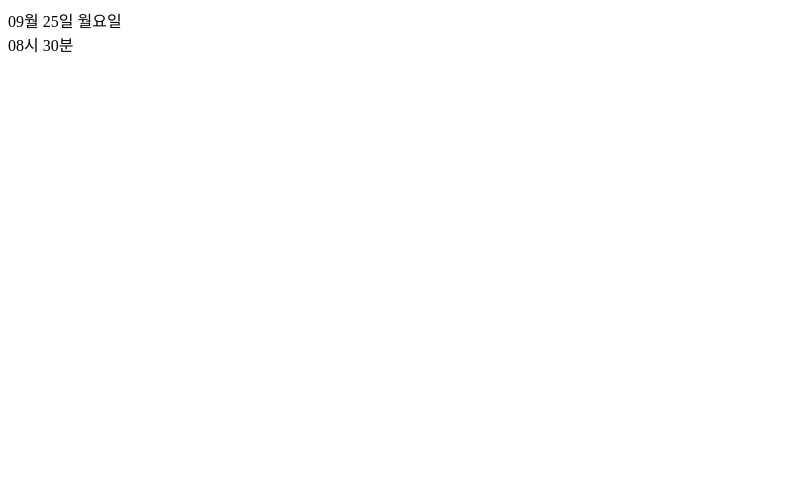
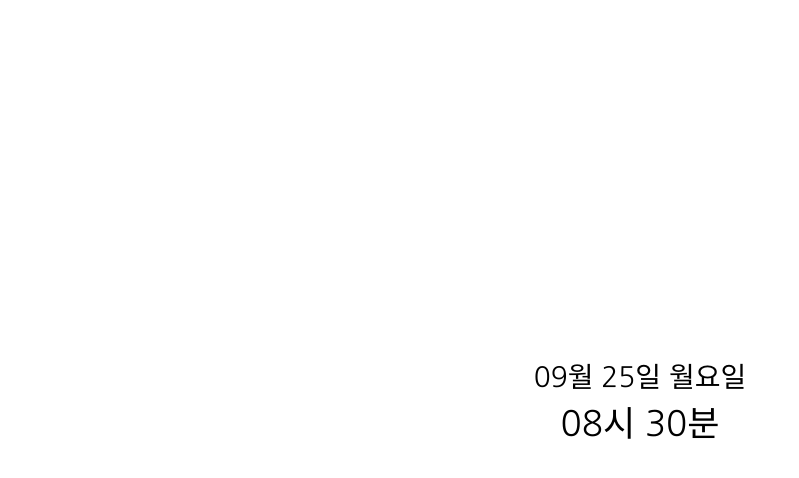
Before and after one commit to Rayched/ChromeCustomPageVerTS, a website: page index.html in a window 1280 px wide. Shown: the whole page, without its empty margins (0-799 px from the left). Drawn offline with Linux system fonts and the light colour scheme.

Commit message:
웹 페이지에 CSS Style 적용

```diff
--- /dev/null
+++ b/css/style.css
@@ -0,0 +1,35 @@
+:root {
+    --xxlarge : 170px;
+    --xlarge : 35px;
+    --large : 28px;
+    --medium : 18px;
+    --small : 16px;
+    --xsmall : 14px;
+}
+
+body {
+    font-family: 'Nanum Gothic', sans-serif;
+    margin : 0 auto;
+    width: 100%;
+}
+
+.Main_Container {
+    display: flex;
+    justify-content: center;
+    align-items: center;
+    height: 100vh;
+}
+
+.Main_Container .Main_Wrapper {
+    text-align: center;
+}
+
+.Main_Wrapper .Today_Date {
+    font-size: var(--large);
+    font-weight: 400;
+}
+
+.Main_Wrapper .Now_Time {
+    font-size: var(--xlarge);
+    font-weight: 400;
+}
--- a/index.html
+++ b/index.html
@@ -2,7 +2,10 @@
 <html>
     <head>
         <meta charset="utf-8"/>
-        <link href="style.css" rel="stylesheet"/>
+        <link rel="preconnect" href="https://fonts.googleapis.com">
+        <link rel="preconnect" href="https://fonts.gstatic.com" crossorigin>
+        <link href="https://fonts.googleapis.com/css2?family=Nanum+Gothic&display=swap" rel="stylesheet">
+        <link href="css/style.css" rel="stylesheet"/>
         <title>나만의 크롬 시작화면</title>
     </head>
     <body>
--- a/tsconfig.json
+++ b/tsconfig.json
@@ -56,7 +56,7 @@
     // "inlineSourceMap": true,                          /* Include sourcemap files inside the emitted JavaScript. */
     // "outFile": "./",                                  /* Specify a file that bundles all outputs into one JavaScript file. If 'declaration' is true, also designates a file that bundles all .d.ts output. */
     "outDir": "./dist",                                   /* Specify an output folder for all emitted files. */
-    "removeComments": true,                           /* Disable emitting comments. */
+    //"removeComments": true,                           /* Disable emitting comments. */
     // "noEmit": true,                                   /* Disable emitting files from a compilation. */
     // "importHelpers": true,                            /* Allow importing helper functions from tslib once per project, instead of including them per-file. */
     // "importsNotUsedAsValues": "remove",               /* Specify emit/checking behavior for imports that are only used for types. */
```
Also changed, not shown: README.md, dist/Clock.js, style.css (deleted).
